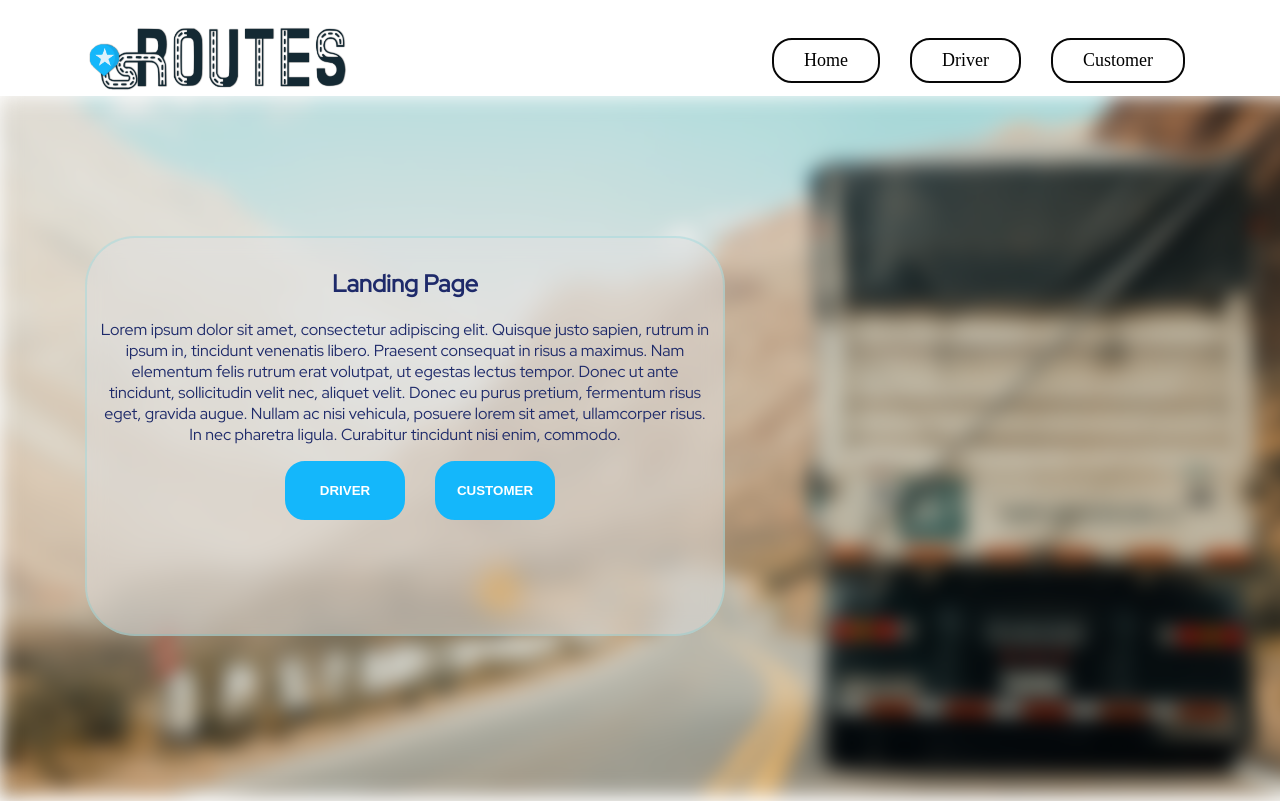
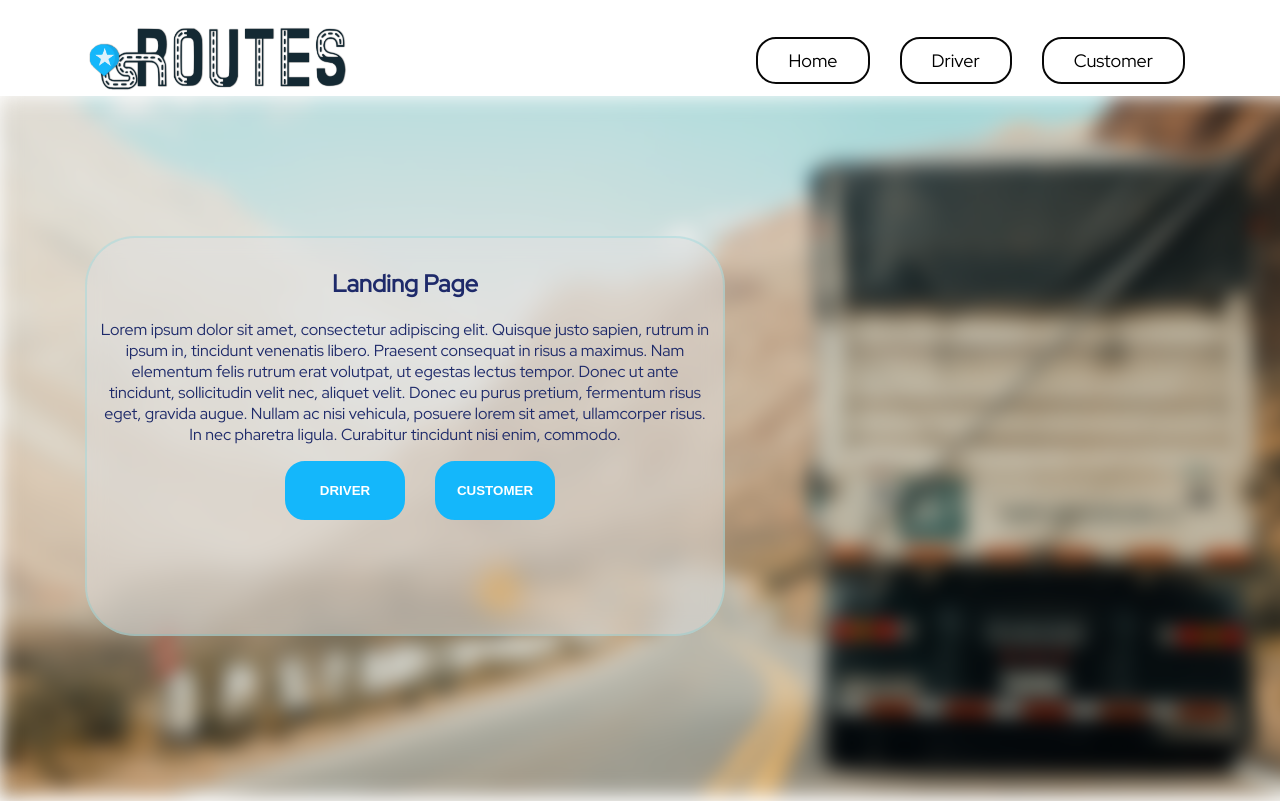
Before and after one commit to reneeswick/routes, a React (Create React App) app: page / in a window 1280 px wide. Built offline with nearby package versions, Linux system fonts and the light colour scheme; a web font is replaced by a local one.

Commit message:
remove unused font ireplace with RedHat font

```diff
--- a/src/Components/Header/Header.css
+++ b/src/Components/Header/Header.css
@@ -57,7 +57,7 @@
     margin-right: 30px;
     padding: 10px 30px 10px 30px;
     text-decoration: none;
-    font-family: 'Staatliches', cursive;
+    font-family: 'Red Hat Display', sans-serif;
     color: #000000;
     transition: scale .7s;
   }
```
